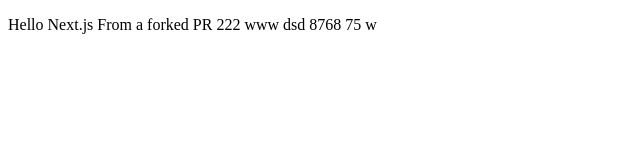
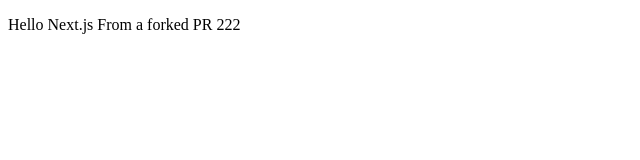
Before and after one commit to arunoda/simple-next-app, a Next.js app: page / in a window 1280 px wide. Shown: the top 160 px of the page, without its empty margins (0-640 px from the left). Built offline with nearby package versions, Linux system fonts and the light colour scheme.

Commit message:
Update index.js

```diff
--- a/pages/index.js
+++ b/pages/index.js
@@ -1,6 +1,6 @@
 const Index = () => (
   <div>
-    <p>Hello Next.js From a forked PR 222 www dsd 8768 75 w</p>
+    <p>Hello Next.js From a forked PR 222</p>
   </div>
 );
 
```
